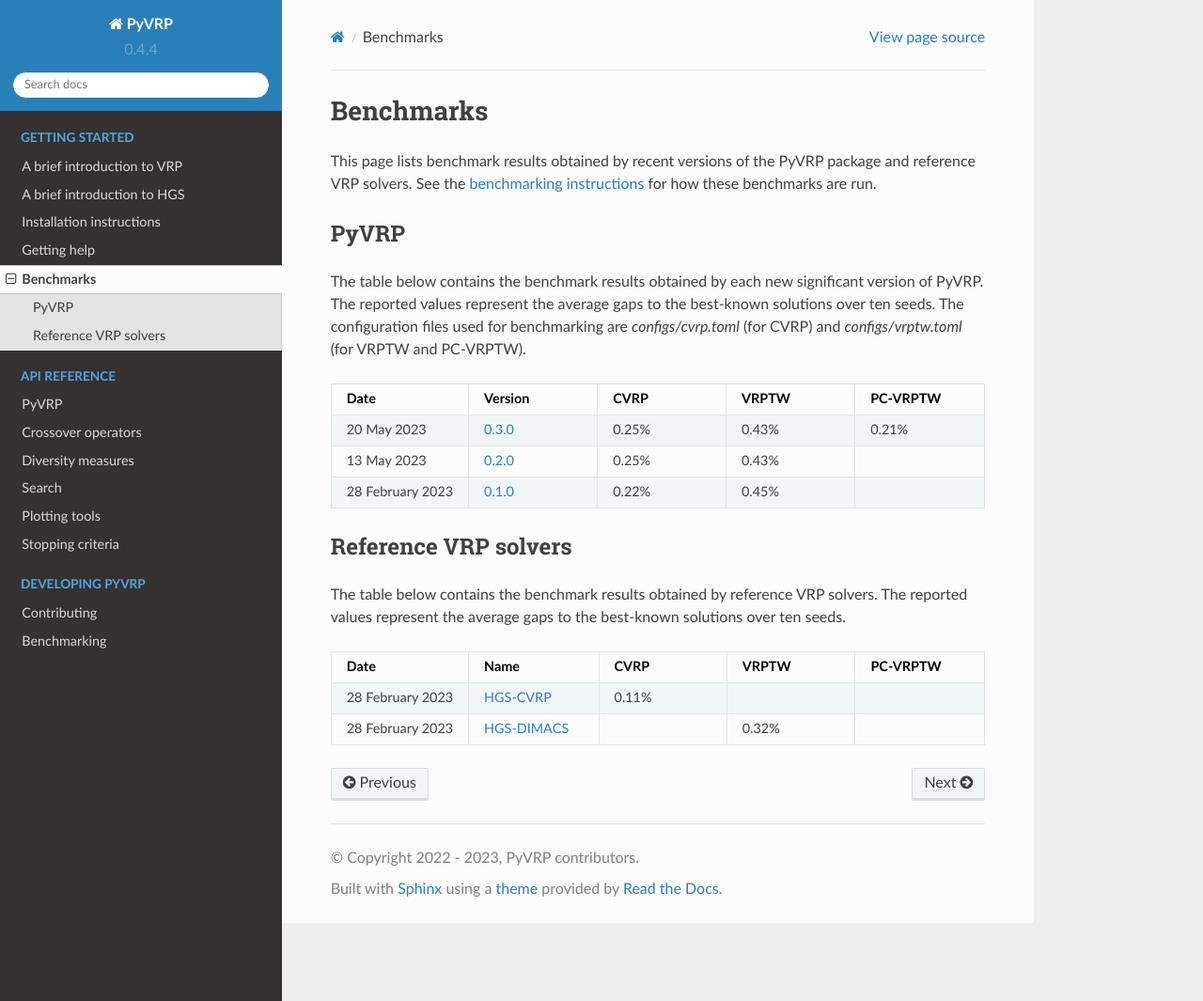
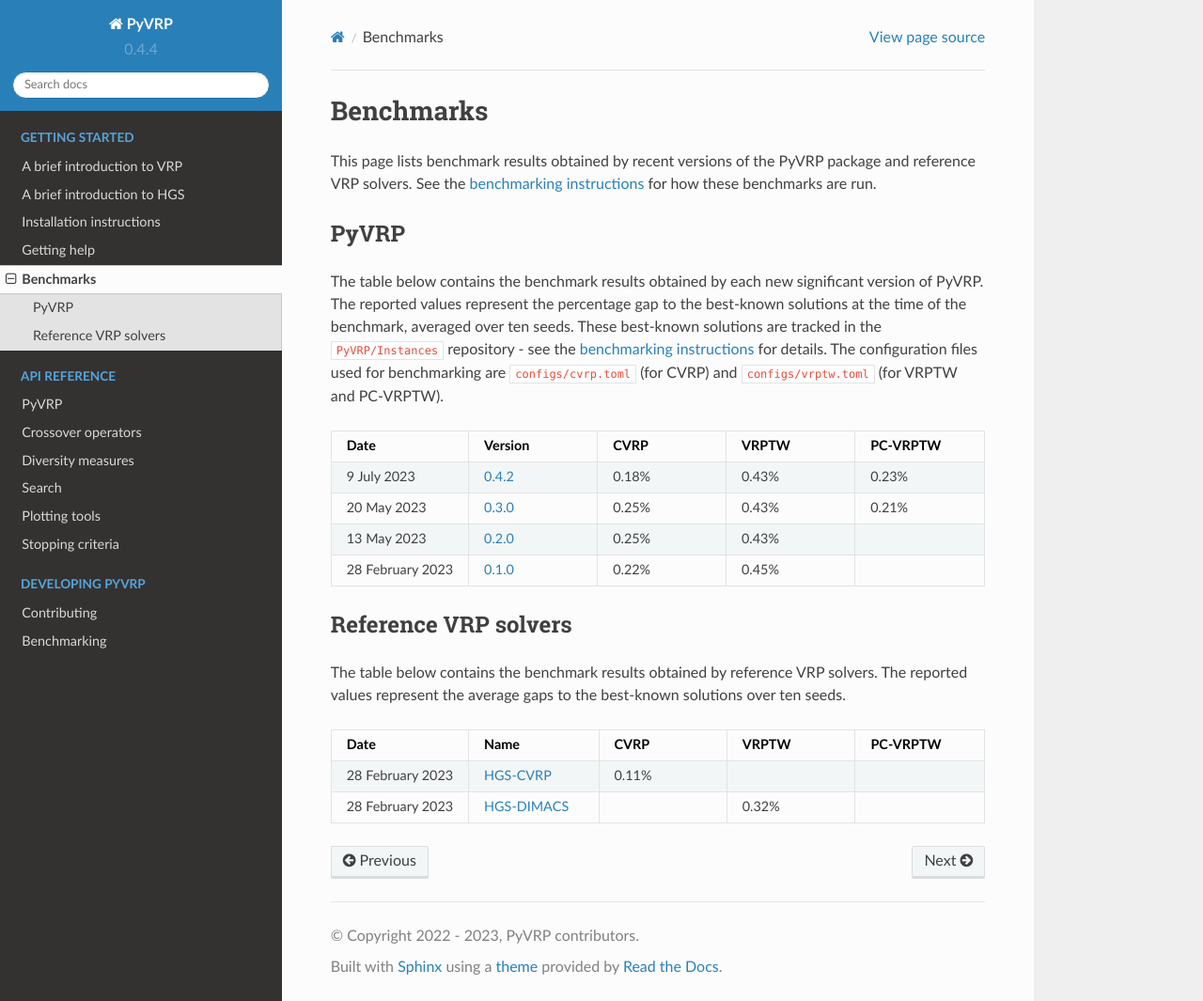
Before and after one commit to PyVRP/PyVRP, a Sphinx documentation site: the page built from docs/source/setup/benchmarks.rst, in a window 1280 px wide and 1065 px high. Shown: the whole window at 94% size. Built offline with Sphinx 7.4.7 and the Read the Docs theme 2.0.0, drawn with Linux system fonts in a browser that asks for light colours; pages that are not in the unit, such as notebooks, are missing from menus.

Commit message:
Benchmarks v0.4.2 (#267)
* Update PyVRP/Instances to latest

* Add v0.4.2 results

* Update CVRP benchmark

* Add some text about BKS being most recent

* Update text

* Minor stuff

* Refer to configuration files as code rather than italics

---------

Co-authored-by: Niels Wouda <nielswouda@gmail.com>

```diff
--- a/docs/source/dev/benchmarking.rst
+++ b/docs/source/dev/benchmarking.rst
@@ -25,7 +25,8 @@
 The time limit should be scaled by the PassMark score of your CPU.
 Each instance is run ten times with different seeds.
 Each run is performed on a single core.
-For each instance, we take the average objectives/gaps of these ten runs with different seeds.
+For each instance, we take the average objectives of these ten runs with different seeds.
+These are compared with the best-known solutions tracked in the ``PyVRP/Instances`` `repository <https://github.com/PyVRP/Instances>`_ to compute gaps.
 
 To get the benchmark instance sets quickly, the ``PyVRP/Instances`` repository may be initialised as a submodule:
 
--- a/docs/source/setup/benchmarks.rst
+++ b/docs/source/setup/benchmarks.rst
@@ -6,8 +6,11 @@
 
 PyVRP
 -----
-The table below contains the benchmark results obtained by each new significant version of PyVRP. The reported values represent the average gaps to the best-known solutions over ten seeds.
-The configuration files used for benchmarking are `configs/cvrp.toml` (for CVRP) and `configs/vrptw.toml` (for VRPTW and PC-VRPTW).
+
+The table below contains the benchmark results obtained by each new significant version of PyVRP.
+The reported values represent the percentage gap to the best-known solutions at the time of the benchmark, averaged over ten seeds.
+These best-known solutions are tracked in the ``PyVRP/Instances`` repository - see the :doc:`benchmarking instructions <../dev/benchmarking>` for details.
+The configuration files used for benchmarking are ``configs/cvrp.toml`` (for CVRP) and ``configs/vrptw.toml`` (for VRPTW and PC-VRPTW).
 
 .. list-table::
    :widths: 20 20 20 20 20
@@ -18,6 +21,11 @@
      - CVRP
      - VRPTW
      - PC-VRPTW
+   * - 9 July 2023
+     - `0.4.2 <https://github.com/PyVRP/PyVRP/tree/f934e0da184dd0bdbd4d83f72ec98b7ef51cd8da>`_
+     - 0.18%
+     - 0.43%
+     - 0.23%
    * - 20 May 2023
      - `0.3.0 <https://github.com/PyVRP/PyVRP/tree/4632ce97cedbc9d58216c2bec43cd679eb1d21c9>`_
      - 0.25%
@@ -33,7 +41,6 @@
      - 0.22%
      - 0.45%
      -
-
 
 
 Reference VRP solvers
```
